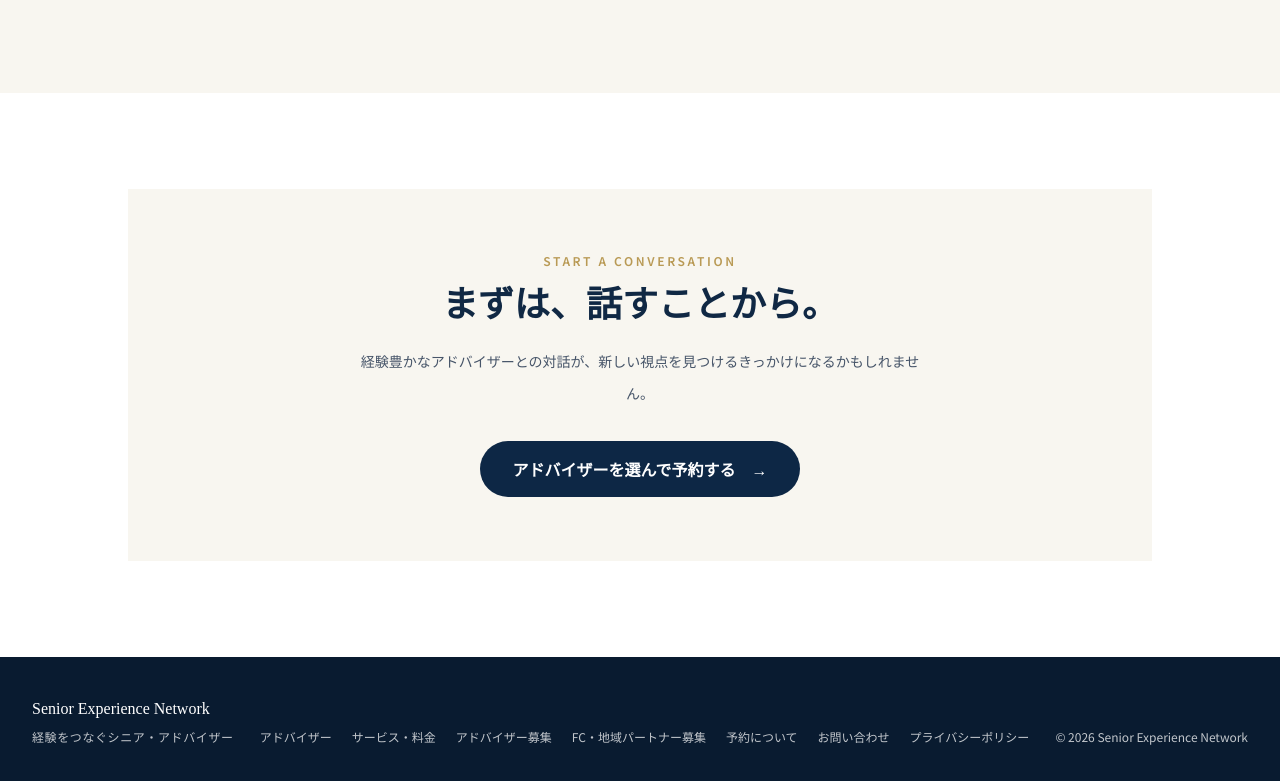
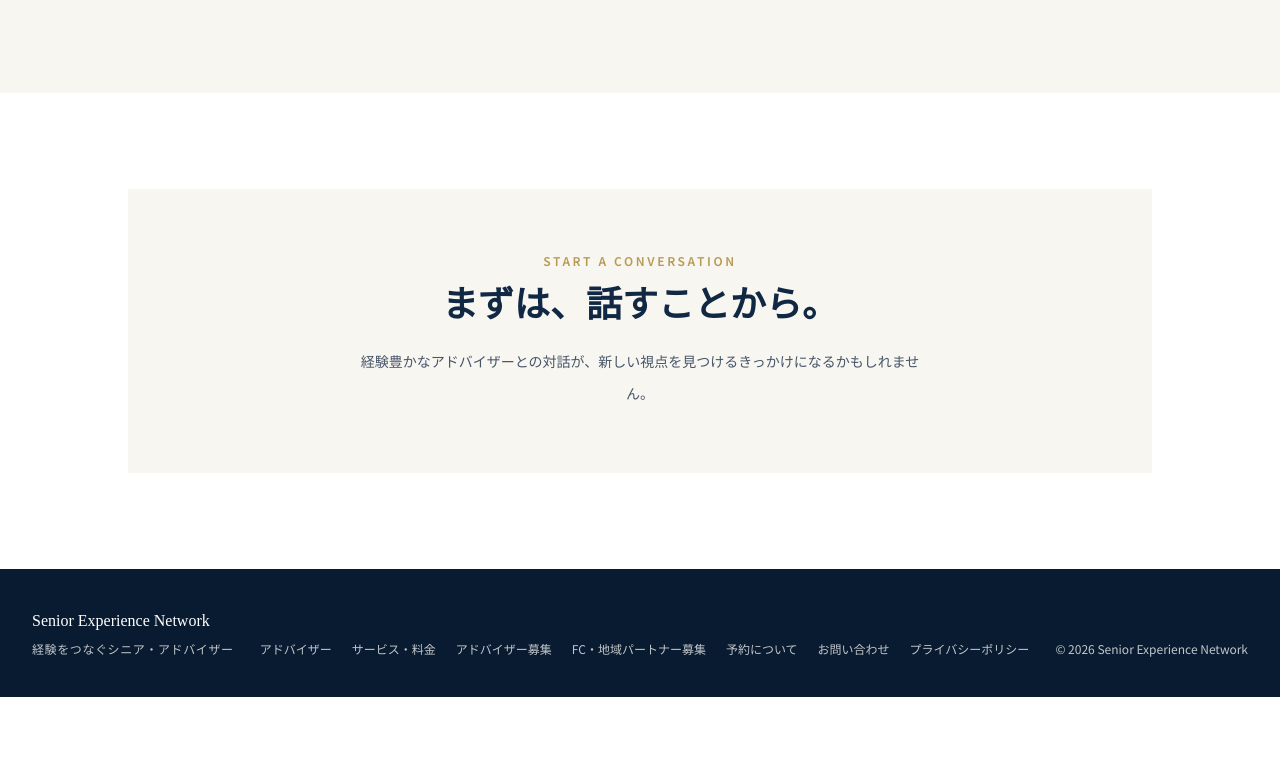
Before and after one commit to Clients-of-Jingle/tatsumura-sa-fc, a website: page public/index.html in a window 1280 px wide. Shown: the part 3240-4021 px from the top of the page. After the commit the page ends 3937 px from the top, so only its background shows below. Drawn offline with nearby package versions, Linux system fonts and the light colour scheme; files that its build step writes are made by us from their sources.

Commit message:
予約システムがまだ準備中なのでいったん入り口を隠すように
Comment out the link to select and book an advisor.

```diff
--- a/public/index.html
+++ b/public/index.html
@@ -198,7 +198,7 @@
         <p class="section-kicker text-xs font-semibold uppercase text-gold">Start a conversation</p>
         <h2 class="mt-4 font-serif text-3xl font-semibold leading-relaxed text-ink sm:text-4xl">まずは、話すことから。</h2>
         <p class="mx-auto mt-5 max-w-xl text-sm leading-8 text-slate-600">経験豊かなアドバイザーとの対話が、新しい視点を見つけるきっかけになるかもしれません。</p>
-        <a href="/advisors/" class="focus-ring mt-8 inline-flex min-h-14 items-center justify-center gap-4 rounded-full bg-navy px-8 py-4 font-semibold text-white transition hover:bg-ink">アドバイザーを選んで予約する <span aria-hidden="true">→</span></a>
+        <!--<a href="/advisors/" class="focus-ring mt-8 inline-flex min-h-14 items-center justify-center gap-4 rounded-full bg-navy px-8 py-4 font-semibold text-white transition hover:bg-ink">アドバイザーを選んで予約する <span aria-hidden="true">→</span></a>-->
       </div>
     </section>
   </main>
```
